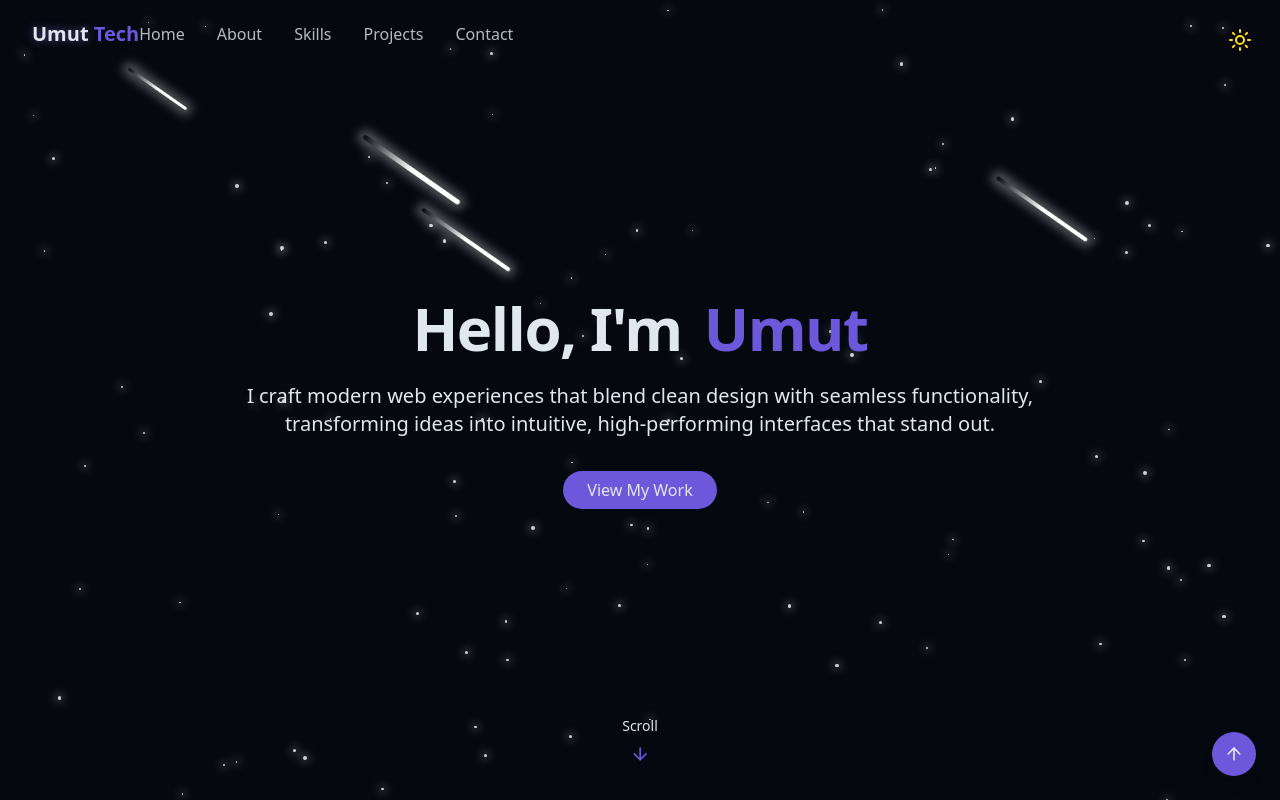
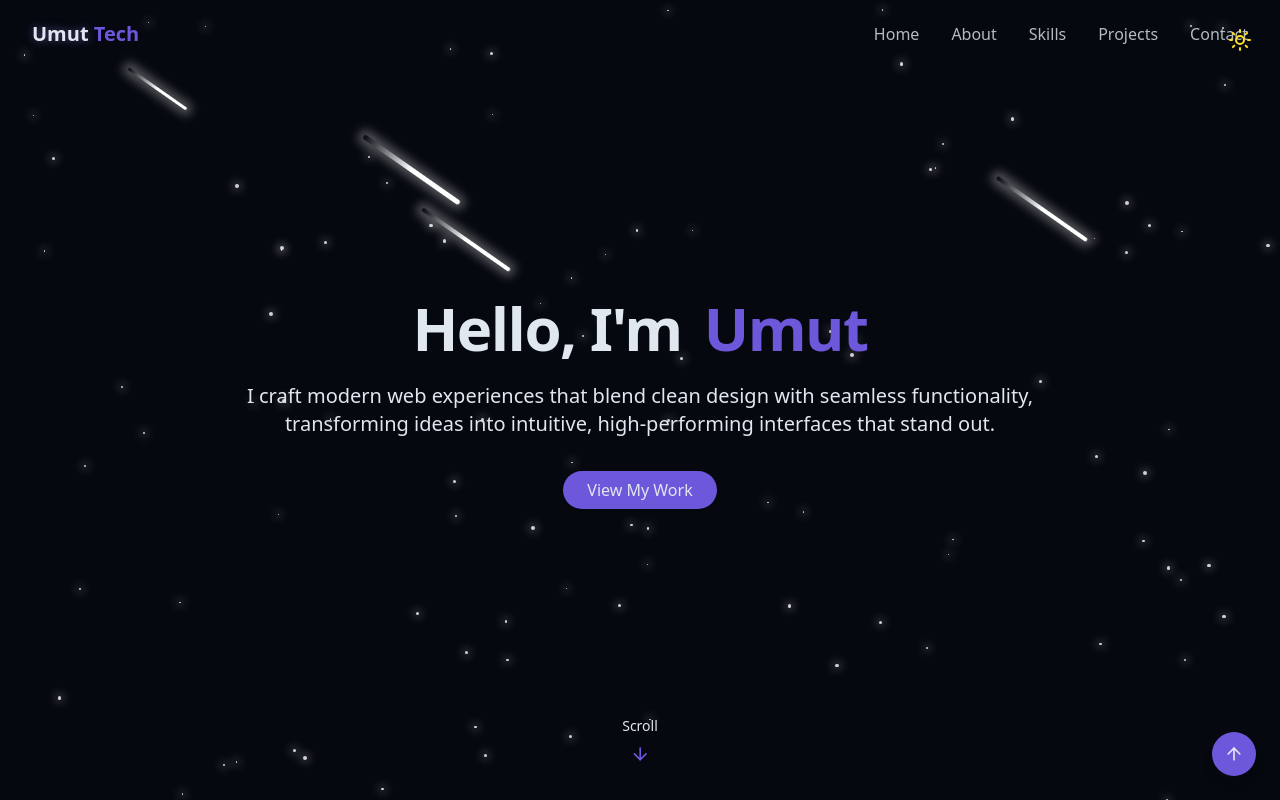
Before and after one commit to umutfr/Portfolio-K, a React (Vite) app: page / in a window 1280 px wide. Shown: the top 800 px of the page. Built offline with nearby package versions, Linux system fonts and the light colour scheme.

Commit message:
Update navbar menu items

```diff
--- a/src/components/Navbar.jsx
+++ b/src/components/Navbar.jsx
@@ -29,7 +29,7 @@ export const Navbar = () => {
         isScrolled ? "py-3 bg-background/80 backdrop-blur-md shadow-xs" : "py-5"
       )}
     >
-      <div className="container flex items-center ">
+      <div className="container flex items-center justify-between">
         <a
           className="text-xl font-bold text-primary flex items-center"
           href="#hero"
```
